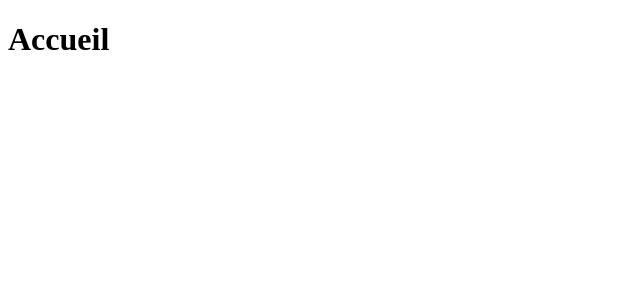
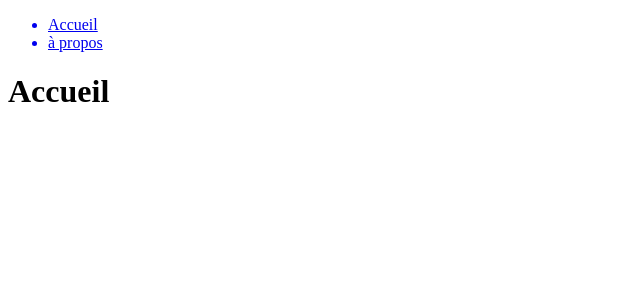
Before and after one commit to Zeleif/kasa-project, a React (Create React App) app: page / in a window 1280 px wide. Shown: the top 300 px of the page, without its empty margins (0-640 px from the left). Built offline with nearby package versions, Linux system fonts and the light colour scheme.

Commit message:
navigation

```diff
--- /dev/null
+++ b/src/components/Navigation.jsx
@@ -0,0 +1,19 @@
+import React from 'react';
+import { NavLink } from 'react-router-dom';
+
+const Navigation = () => {
+    return (
+        <div className="navigation">
+            <ul>
+                <NavLink to='/'>
+                    <li>Accueil</li>
+                </NavLink>
+                <NavLink to='/about'>
+                    <li>à propos</li>
+                </NavLink>
+            </ul>
+        </div>
+    );
+};
+
+export default Navigation;
--- a/src/pages/About.jsx
+++ b/src/pages/About.jsx
@@ -1,8 +1,10 @@
 import React from 'react';
+import Navigation from '../components/Navigation';
 
 const About = () => {
     return (
         <div>
+            <Navigation />
             <h1>A propos</h1>
             <br />
             <h2>Fiabilité</h2>
--- a/src/pages/Home.jsx
+++ b/src/pages/Home.jsx
@@ -1,8 +1,10 @@
 import React from 'react';
+import Navigation from '../components/Navigation';
 
 const Home = () => {
     return (
         <div>
+            <Navigation />
             <h1>Accueil</h1>
         </div>
     );
```
